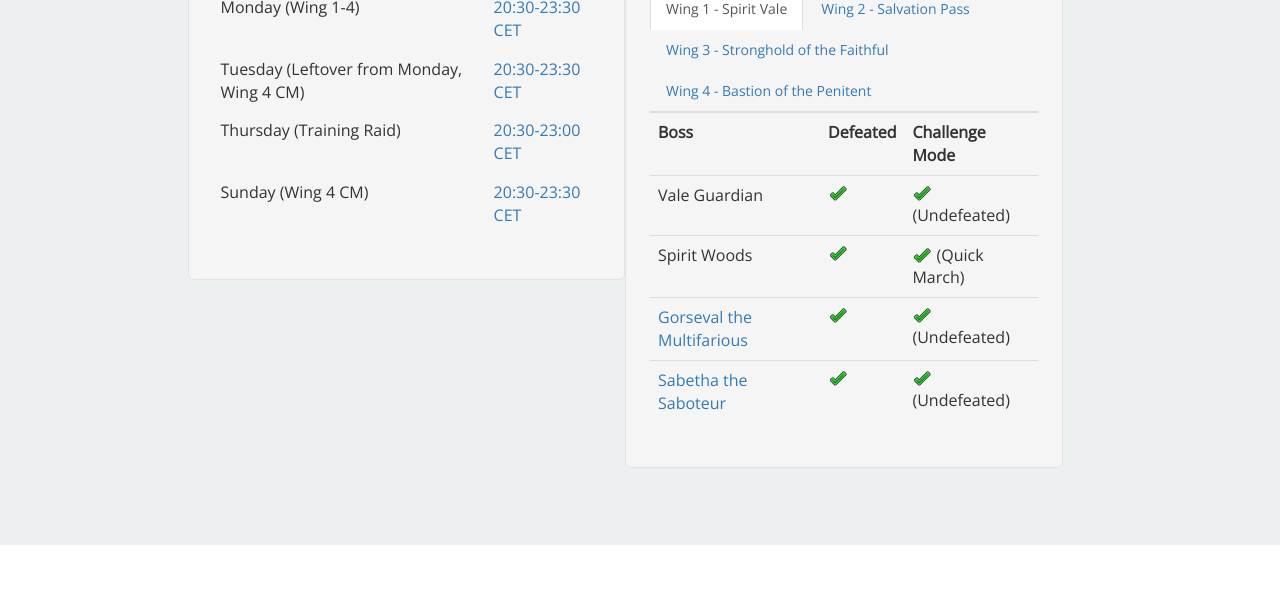
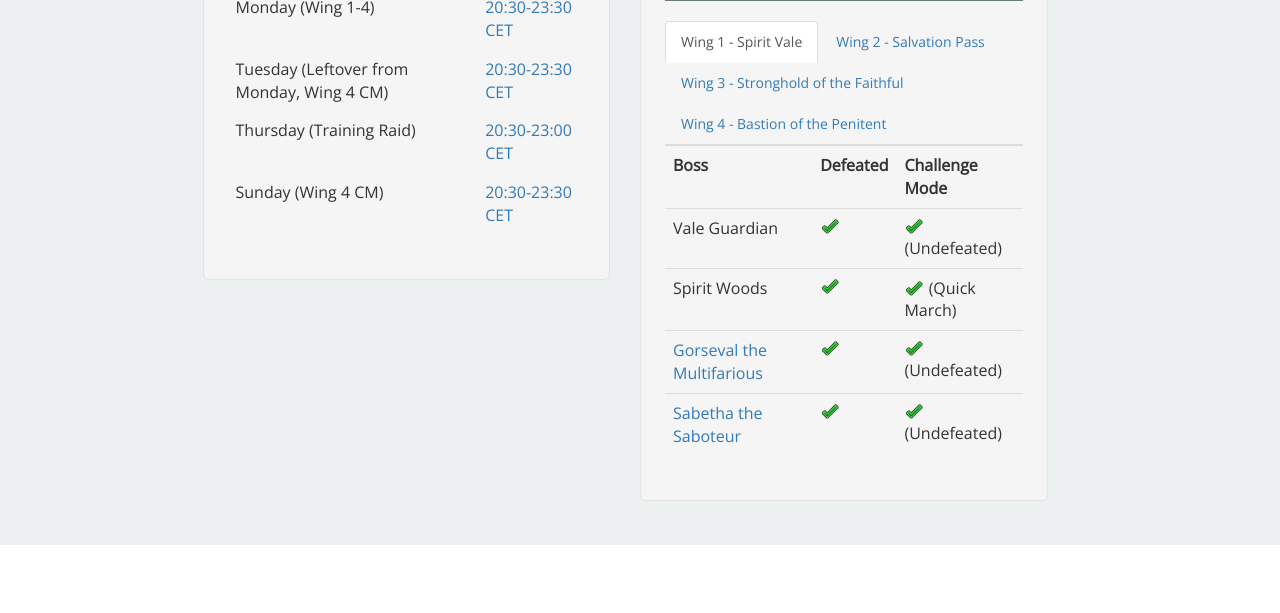
Before and after one commit to YouRaffYouRuse/YouRaffYouRuse.github.io, a plain HTML site: page index.html in a window 1280 px wide. Shown: the part 187-800 px from the top of the page. Drawn offline with nearby package versions, Linux system fonts and the light colour scheme.

Commit message:
added spacing, icon

```diff
--- a/index.html
+++ b/index.html
@@ -60,7 +60,8 @@ hr {
 	<div id="main" class="container-fluid bg-primary" style="height: 85%;">
 		<div id="event">
 			<div class="row" style="width: 100%;">
-				<div class="well well-lg col-sm-6">
+			<div class="col-sm-6">
+				<div class="well well-lg">
 					<h2>Raiding Schedule</h2>
 					<hr>
 					<table class="table borderless">
@@ -82,8 +83,9 @@ hr {
 						</tr>
 					</table>
 				</div>
-
-				<div class="well well-lg col-sm-6">
+			</div>
+			<div class="col-sm-6">
+				<div class="well well-lg">
 					<h2>Progression - <a href="https://youraffyouruse.github.io/raidlogs/">(arcdps logs)</a></h2>
 					<hr>
 					<h3></h3>
@@ -132,6 +134,7 @@ hr {
 					</div>
 				</div>
 			</div>
+			</div>
 		</div>
 	</div>
 </body>
```
Also changed, not shown: favicon.ico (added).
